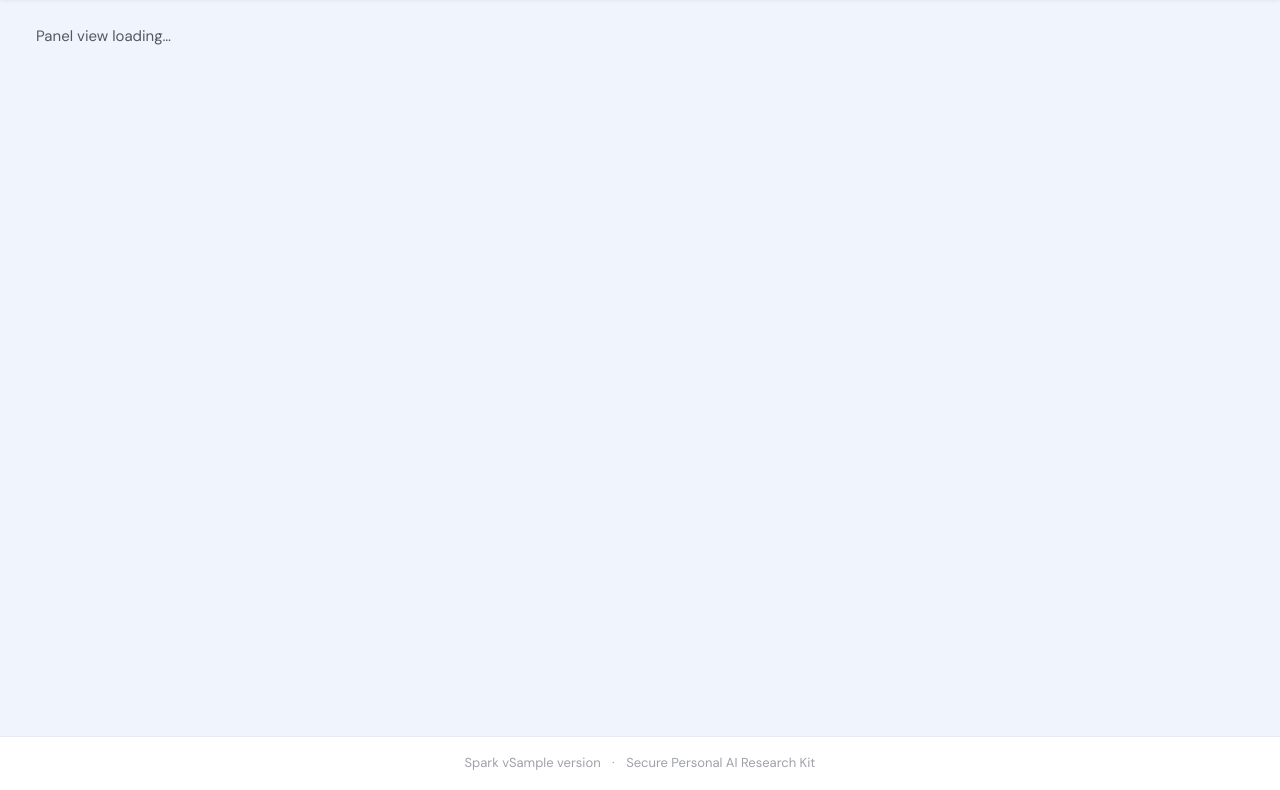
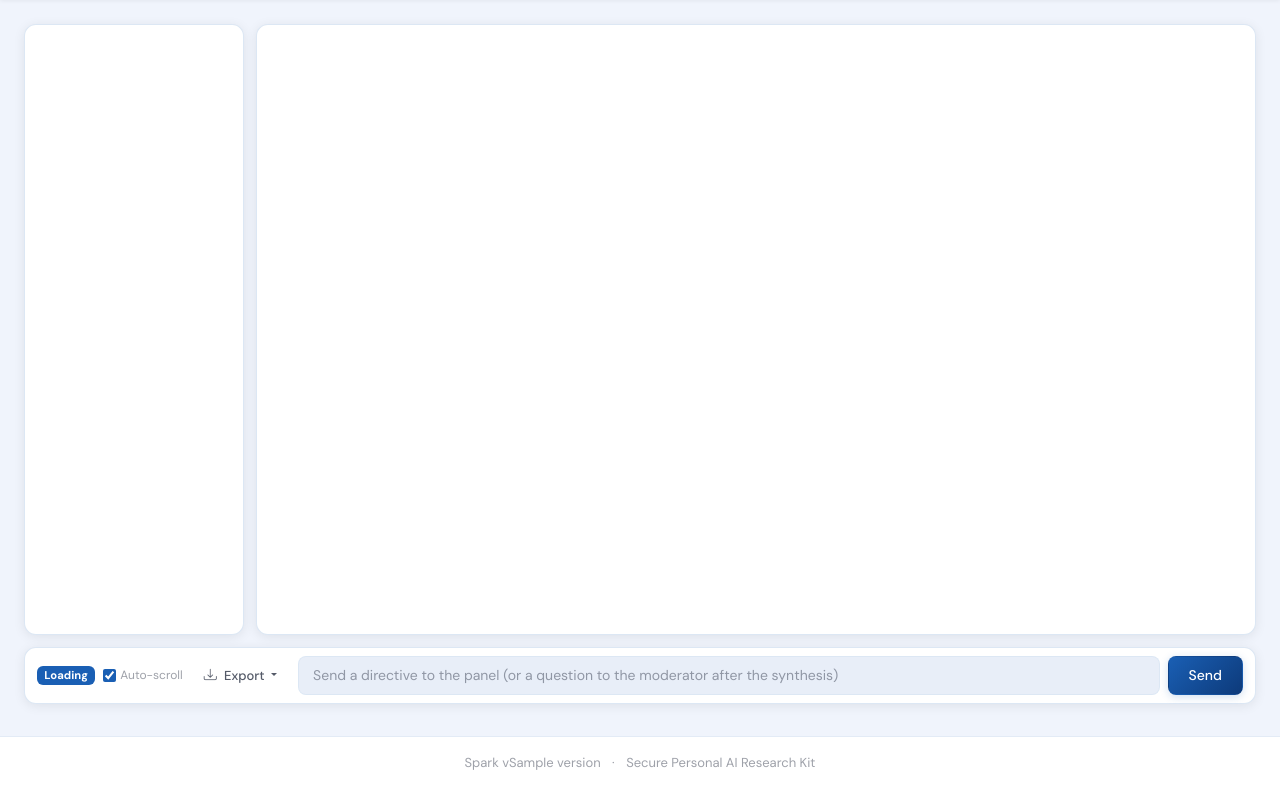
Before and after one commit to Cognisn/spark, a Python web app: template src/spark/web/templates/panel.html in a window 1280 px wide. Shown: the part 64-854 px from the top of the page. Run offline with Jinja, Linux system fonts and the light colour scheme; the template is opened without the code that fills it: most values are stand-ins (such as "Sample title", 1, 10 or a date in 2020); some libraries are stand-ins or nearby versions; some web fonts are replaced.

Commit message:
Add threaded panel page with speaker rail

```diff
--- /dev/null
+++ b/src/spark/web/static/js/panel.js
@@ -0,0 +1,449 @@
+/* Panel discussions: threaded SSE UI with a speaker rail. */
+(function () {
+    const root = document.getElementById('panel-root');
+    const cid = root.dataset.conversationId;
+    const thread = document.getElementById('panel-thread');
+    let streamId = null;
+    let evtSource = null;
+    let qaMode = false;
+    let humanPending = null;   // {role, name, round} while it is the user's turn
+    let agents = {};           // role -> {display_name, model_id, is_human, ...}
+    const currentToolGroup = {};  // role -> live tool group state
+
+    const PALETTE = ['#2a6df4', '#1f7a4d', '#a03030', '#7a4dbf', '#b8860b', '#0f7f8b'];
+
+    function el(tag, cls, text) {
+        const e = document.createElement(tag);
+        if (cls) e.className = cls;
+        if (text !== undefined) e.textContent = text;
+        return e;
+    }
+
+    function md(text) {
+        // Reuse the app's markdown renderer when available, else plain text
+        if (typeof renderMarkdown === 'function') return renderMarkdown(text || '');
+        const div = document.createElement('div');
+        div.textContent = text || '';
+        return div.innerHTML;
+    }
+
+    function escapeText(text) {
+        const div = document.createElement('div');
+        div.textContent = text ?? '';
+        return div.innerHTML;
+    }
+
+    function roleColour(role) {
+        if (role === 'moderator') return 'var(--app-accent)';
+        const idx = (parseInt(role.split(':')[1], 10) || 1) - 1;
+        return PALETTE[idx % PALETTE.length];
+    }
+
+    function displayName(role) {
+        return (agents[role] && agents[role].display_name) || role;
+    }
+
+    function maybeScroll() {
+        const box = document.getElementById('panel-autoscroll');
+        if (!box || box.checked) {
+            // The scroll container is the outer pane card (overflow-y: auto),
+            // not the inner thread div, which merely grows.
+            const container = document.getElementById('panel-thread-pane');
+            container.scrollTop = container.scrollHeight;
+        }
+    }
+
+    // --- Rail ---------------------------------------------------------------
+
+    function buildRail() {
+        const rail = document.getElementById('panel-rail');
+        rail.innerHTML = '';
+        const roles = ['moderator'].concat(
+            Object.keys(agents)
+                .filter(r => r.startsWith('panellist:'))
+                .sort((a, b) => parseInt(a.split(':')[1], 10) - parseInt(b.split(':')[1], 10))
+        );
+        roles.forEach(role => {
+            const a = agents[role] || {};
+            const entry = el('div', 'rail-entry');
+            entry.id = `rail-${role.replace(':', '-')}`;
+            const chip = el('span', 'rail-chip');
+            chip.style.background = roleColour(role);
+            entry.appendChild(chip);
+            const label = el('div');
+            label.appendChild(el('div', 'rail-name', a.display_name || role));
+            label.appendChild(el('div', 'rail-sub', a.is_human ? 'You' : (a.model_id || '')));
+            entry.appendChild(label);
+            rail.appendChild(entry);
+        });
+    }
+
+    function setFloor(role) {
+        document.querySelectorAll('#panel-rail .rail-entry').forEach(e =>
+            e.classList.toggle('has-floor', !!role && e.id === `rail-${role.replace(':', '-')}`));
+    }
+
+    // --- Thread cards ---------------------------------------------------------
+
+    function addCard(role, title, text, opts) {
+        const card = el('div', 'speaker-card' + (role === 'moderator' ? ' moderator-card' : '')
+            + ((opts && opts.cls) ? ` ${opts.cls}` : ''));
+        card.style.borderLeftColor = roleColour(role || 'moderator');
+        if (title) {
+            const name = el('div', 'speaker-name', title);
+            name.style.color = roleColour(role || 'moderator');
+            card.appendChild(name);
+        }
+        const body = el('div');
+        body.innerHTML = md(text);
+        card.appendChild(body);
+        thread.appendChild(card);
+        maybeScroll();
+        return card;
+    }
+
+    function addMuted(text) {
+        const block = el('div', 'text-muted small mb-2', text);
+        thread.appendChild(block);
+        maybeScroll();
+        return block;
+    }
+
+    function renderSynthesis(text) {
+        const card = el('div', 'judgement-card');
+        const title = el('div', 'judgement-title');
+        title.innerHTML = '<i class="bi bi-collection me-1"></i> SYNTHESIS';
+        const body = el('div');
+        body.innerHTML = md(text);
+        card.appendChild(title);
+        card.appendChild(body);
+        thread.appendChild(card);
+        maybeScroll();
+    }
+
+    function addExhibits(items) {
+        (items || []).forEach(ex => {
+            const card = el('div', 'exhibit-card');
+            card.appendChild(el('div', 'fw-semibold small', `Exhibit ${ex.label}: ${ex.title || ''}`));
+            card.appendChild(el('div', 'small', ex.content || ''));
+            if (ex.source) card.appendChild(el('div', 'small text-muted', ex.source));
+            thread.appendChild(card);
+        });
+        maybeScroll();
+    }
+
+    // --- Tool groups ----------------------------------------------------------
+
+    function startToolGroup(role) {
+        const group = el('div', 'tool-group open');
+        const header = el('div', 'tool-group-header');
+        header.innerHTML = '<i class="bi bi-tools"></i><span class="tool-count">Using tools...</span>' +
+            '<i class="bi bi-chevron-down ms-auto"></i>';
+        header.addEventListener('click', () => group.classList.toggle('open'));
+        const body = el('div', 'tool-group-body');
+        group.appendChild(header);
+        group.appendChild(body);
+        thread.appendChild(group);
+        currentToolGroup[role] = { group, body, count: 0, pending: [] };
+        maybeScroll();
+    }
+
+    function addToolCall(role, toolName) {
+        if (!currentToolGroup[role]) startToolGroup(role);
+        const state = currentToolGroup[role];
+        state.count += 1;
+        const entry = el('div', 'tool-entry');
+        entry.innerHTML = `<span class="spinner-border spinner-border-sm me-1" style="width:0.7rem;height:0.7rem;"></span>${escapeText(toolName)}`;
+        entry.dataset.tool = toolName;
+        state.body.appendChild(entry);
+        state.pending.push(entry);
+        state.group.querySelector('.tool-count').textContent = `Using tools... (${state.count})`;
+        maybeScroll();
+    }
+
+    function completeToolCall(role, toolName, result, status) {
+        const state = currentToolGroup[role];
+        if (!state) return;
+        const idx = state.pending.findIndex(e => e.dataset.tool === toolName);
+        const entry = idx >= 0 ? state.pending.splice(idx, 1)[0] : null;
+        if (!entry) return;
+        const icon = status === 'success' ? 'bi-check-circle' : 'bi-x-circle';
+        entry.innerHTML = `<i class="bi ${icon} me-1"></i>${escapeText(toolName)}` +
+            (result ? `<span class="result-snippet">${escapeText(String(result).slice(0, 160))}</span>` : '');
+    }
+
+    function closeToolGroup(role) {
+        const state = currentToolGroup[role];
+        if (!state) return;
+        state.group.classList.remove('open');
+        state.group.querySelector('.tool-count').textContent =
+            `Used ${state.count} tool${state.count === 1 ? '' : 's'}`;
+        currentToolGroup[role] = null;
+    }
+
+    function addHistoryToolGroup(toolCalls) {
+        if (!toolCalls || !toolCalls.length) return;
+        const group = el('div', 'tool-group');
+        const header = el('div', 'tool-group-header');
+        header.innerHTML = `<i class="bi bi-tools"></i><span class="tool-count">Used ${toolCalls.length} tool${toolCalls.length === 1 ? '' : 's'}</span>` +
+            '<i class="bi bi-chevron-down ms-auto"></i>';
+        header.addEventListener('click', () => group.classList.toggle('open'));
+        const body = el('div', 'tool-group-body');
+        toolCalls.forEach(tc => {
+            const entry = el('div', 'tool-entry');
+            entry.innerHTML = `<i class="bi bi-check-circle me-1"></i>${escapeText(tc.name || '')}` +
+                (tc.result ? `<span class="result-snippet">${escapeText(String(tc.result).slice(0, 160))}</span>` : '');
+            body.appendChild(entry);
+        });
+        group.appendChild(header);
+        group.appendChild(body);
+        thread.appendChild(group);
+    }
+
+    // --- Status and human mode -------------------------------------------------
+
+    function setStatus(text) {
+        document.getElementById('panel-status').textContent = text;
+    }
+
+    function showResume() {
+        document.getElementById('panel-resume').classList.remove('d-none');
+    }
+
+    function enterHumanMode(d) {
+        humanPending = d;
+        setFloor(d.role);
+        const banner = el('div', 'human-banner');
+        banner.id = 'panel-human-banner';
+        banner.innerHTML = `<i class="bi bi-mic me-1"></i> You have the floor, <strong>${escapeText(d.name)}</strong> — write your round ${d.round} contribution below.`;
+        thread.appendChild(banner);
+        maybeScroll();
+        const input = document.getElementById('panel-prompt');
+        input.placeholder = `You have the floor, ${d.name} — write your contribution`;
+        document.getElementById('panel-send').textContent = 'Submit contribution';
+        setStatus(`Round ${d.round}: your turn`);
+        input.focus();
+    }
+
+    function exitHumanMode() {
+        humanPending = null;
+        setFloor(null);
+        const banner = document.getElementById('panel-human-banner');
+        if (banner) banner.remove();
+        const input = document.getElementById('panel-prompt');
+        input.placeholder = 'Send a directive to the panel (or a question to the moderator after the synthesis)';
+        document.getElementById('panel-send').textContent = 'Send';
+    }
+
+    // --- History -----------------------------------------------------------------
+
+    function renderHistory(state) {
+        const exhibitsByTurn = state.exhibits || {};
+        (state.turns || []).forEach(t => {
+            if (t.status !== 'complete') return;
+            switch (t.turn_type) {
+                case 'announcement': addCard('moderator', 'Moderator — framing', t.content); break;
+                case 'interim': addCard('moderator', `Moderator — interim, round ${t.round}`, t.content); break;
+                case 'synthesis': renderSynthesis(t.content); break;
+                case 'qa_question': addCard('moderator', 'You asked', t.content); break;
+                case 'qa_answer': addCard('moderator', 'Moderator', t.content); break;
+                case 'user_prompt': addMuted(`User directive: ${t.content}`); break;
+                case 'contribution':
+                    addCard(t.role, `${displayName(t.role)} — round ${t.round}`, t.content);
+                    addExhibits(exhibitsByTurn[String(t.id)]);
+                    break;
+            }
+        });
+        setStatus(`State: ${state.config.state}, round ${state.config.current_round}`);
+        loadToolHistory();
+        return state.config.state;
+    }
+
+    async function loadToolHistory() {
+        try {
+            const resp = await fetch(`/chat/${cid}/api/agent-history`);
+            if (!resp.ok) return;
+            const data = await resp.json();
+            (data.agents || data || []).forEach(run => {
+                const name = run.agent_name || '';
+                if (!name.endsWith(' panellist')) return;
+                let calls = run.tool_calls;
+                if (typeof calls === 'string') {
+                    try { calls = JSON.parse(calls); } catch (e) { calls = null; }
+                }
+                addHistoryToolGroup(calls);
+            });
+        } catch (err) { /* history tool groups are cosmetic */ }
+    }
+
+    // --- SSE -----------------------------------------------------------------------
+
+    function connect() {
+        evtSource = new EventSource(`/stream/panel?conversation_id=${cid}`);
+        const handlers = {
+            stream_start: d => { streamId = d.stream_id; },
+            panel_state: d => setStatus(`State: ${d.state}, round ${d.round}`),
+            moderator_text: d => {
+                if (d.phase === 'synthesis') renderSynthesis(d.text);
+                else addCard('moderator', `Moderator — ${d.phase}`, d.text);
+            },
+            panellist_turn_start: d => {
+                addMuted(`${d.name} is preparing a round ${d.round} contribution...`);
+                startToolGroup(d.role);
+                document.getElementById('panel-cancel').classList.remove('d-none');
+            },
+            agent_tool_call: d => addToolCall(d.role, d.tool_name),
+            agent_tool_result: d => completeToolCall(d.role, d.tool_name, d.result, d.status),
+            floor: d => setFloor(d.role === 'none' ? null : d.role),
+            contribution: d => {
+                closeToolGroup(d.role);
+                addCard(d.role, `${d.name || displayName(d.role)} — round ${d.round}`, d.text);
+                document.getElementById('panel-cancel').classList.add('d-none');
+            },
+            exhibits: d => addExhibits(d.items),
+            human_turn: d => {
+                document.getElementById('panel-cancel').classList.add('d-none');
+                enterHumanMode(d);
+                evtSource.close();
+            },
+            turn_failed: d => {
+                addCard(d.role || 'moderator', 'Turn failed', d.error || '', { cls: 'text-danger' });
+                document.getElementById('panel-retry').classList.remove('d-none');
+            },
+            complete: () => {
+                setFloor(null);
+                document.getElementById('panel-cancel').classList.add('d-none');
+                if (!humanPending) {
+                    qaMode = true;
+                    setStatus('Panel concluded, ask the moderator about the discussion');
+                }
+                evtSource.close();
+            },
+            cancelled: () => { setFloor(null); setStatus('Paused'); showResume(); evtSource.close(); },
+            error: d => {
+                setFloor(null);
+                addCard('moderator', 'Error', d.error || '', { cls: 'text-danger' });
+                evtSource.close();
+            },
+        };
+        Object.entries(handlers).forEach(([type, fn]) =>
+            evtSource.addEventListener(type, e => fn(e.data ? JSON.parse(e.data) : {})));
+        evtSource.onerror = () => {
+            if (humanPending) { evtSource.close(); return; }
+            setStatus('Disconnected'); showResume(); evtSource.close();
+        };
+    }
+
+    document.getElementById('panel-resume').addEventListener('click', () => {
+        document.getElementById('panel-resume').classList.add('d-none');
+        connect();
+    });
+    document.getElementById('panel-retry').addEventListener('click', () => {
+        document.getElementById('panel-retry').classList.add('d-none');
+        connect(); // run() resumes and re-attempts the failed turn
+    });
+    document.getElementById('panel-cancel').addEventListener('click', () => {
+        if (streamId) fetch('/stream/cancel', {
+            method: 'POST',
+            headers: { 'Content-Type': 'application/json' },
+            body: JSON.stringify({ stream_id: streamId }),
+        });
+    });
+
+    // --- Prompt routing ----------------------------------------------------------
+
+    async function sendPrompt() {
+        const input = document.getElementById('panel-prompt');
+        const message = input.value.trim();
+        if (!message) return;
+        input.value = '';
+
+        if (humanPending) {
+            const pending = humanPending;
+            try {
+                const r = await fetch('/panel/api/prompt', {
+                    method: 'POST',
+                    headers: { 'Content-Type': 'application/json' },
+                    body: JSON.stringify({ conversation_id: parseInt(cid), message }),
+                });
+                const data = await r.json();
+                if (r.ok && data.accepted === 'contribution') {
+                    exitHumanMode();
+                    addCard(pending.role, `${pending.name} — round ${pending.round}`, message);
+                    connect(); // resume the rotation
+                } else {
+                    input.value = message; // let the user retry without retyping
+                    AppToast.danger('Error', (data && data.error) || 'The contribution was not accepted.');
+                }
+            } catch (err) {
+                input.value = message;
+                AppToast.danger('Error', 'Network error.');
+            }
+            return;
+        }
+
+        // Echo immediately so the UI never looks unresponsive.
+        if (qaMode) {
+            addCard('moderator', 'You asked', message);
+            const thinking = addMuted('');
+            thinking.innerHTML =
+                '<span class="spinner-border spinner-border-sm me-1" ' +
+                'style="width:0.7rem;height:0.7rem;"></span>Moderator is considering...';
+            setFloor('moderator');
+            try {
+                const r = await fetch('/panel/api/prompt', {
+                    method: 'POST',
+                    headers: { 'Content-Type': 'application/json' },
+                    body: JSON.stringify({ conversation_id: parseInt(cid), message }),
+                });
+                const data = await r.json();
+                thinking.remove();
+                if (r.ok && data.answer !== undefined) {
+                    addCard('moderator', 'Moderator', data.answer);
+                } else {
+                    addCard('moderator', 'Error',
+                        (data && data.error) || 'The moderator could not answer.', { cls: 'text-danger' });
+                }
+            } catch (err) {
+                thinking.remove();
+                addCard('moderator', 'Error', 'Network error.', { cls: 'text-danger' });
+            } finally {
+                setFloor(null);
+            }
+            return;
+        }
+
+        addMuted(`User directive: ${message}`);
+        try {
+            const r = await fetch('/panel/api/prompt', {
+                method: 'POST',
+                headers: { 'Content-Type': 'application/json' },
+                body: JSON.stringify({ conversation_id: parseInt(cid), message }),
+            });
+            if (!r.ok) AppToast.danger('Error', 'The directive could not be queued.');
+        } catch (err) {
+            AppToast.danger('Error', 'Network error.');
+        }
+    }
+    document.getElementById('panel-send').addEventListener('click', sendPrompt);
+    document.getElementById('panel-prompt').addEventListener('keydown', e => {
+        if (e.key === 'Enter') sendPrompt();
+    });
+
+    // Initial load: render history, then connect unless waiting on the user or done.
+    fetch(`/panel/api/state?conversation_id=${cid}`)
+        .then(r => r.json())
+        .then(state => {
+            agents = (state.config && state.config.agents) || {};
+            buildRail();
+            const s = renderHistory(state);
+            if (state.awaiting_human) {
+                enterHumanMode(state.awaiting_human);
+            } else if (s !== 'qa') {
+                connect();
+            } else {
+                qaMode = true;
+                setStatus('Panel concluded, ask the moderator about the discussion');
+            }
+        });
+})();
--- a/src/spark/web/templates/panel.html
+++ b/src/spark/web/templates/panel.html
@@ -3,8 +3,73 @@
 {% block title %}Spark - Panel{% endblock %}
 
 {% block content %}
-<div class="container-fluid" data-conversation-id="{{ conversation_id }}">
-  <h1 class="visually-hidden">Panel discussion</h1>
-  <p class="text-muted">Panel view loading…</p>
+<div id="panel-root" data-conversation-id="{{ conversation_id }}" class="panel-layout">
+    <div class="panel-main">
+        <div id="panel-rail" class="app-card panel-rail"></div>
+        <div id="panel-thread-pane" class="app-card panel-thread-pane">
+            <div id="panel-thread" class="panel-thread-body"></div>
+        </div>
+    </div>
+    <div class="panel-controls app-card">
+        <span id="panel-status" class="badge" style="background: var(--app-accent); color: var(--app-bg-primary);">Loading</span>
+        <button id="panel-resume" class="btn btn-sm btn-app-primary d-none">Resume</button>
+        <button id="panel-retry" class="btn btn-sm btn-app-primary d-none">Retry turn</button>
+        <button id="panel-cancel" class="btn btn-sm btn-app-ghost d-none">Cancel</button>
+        <label class="d-flex align-items-center gap-1" style="font-size: 0.75rem; color: var(--app-text-muted);">
+            <input type="checkbox" id="panel-autoscroll" checked style="accent-color: var(--app-accent);"> Auto-scroll
+        </label>
+        <div class="dropdown">
+            <button class="btn btn-app-ghost btn-sm dropdown-toggle" data-bs-toggle="dropdown">
+                <i class="bi bi-download me-1"></i> Export
+            </button>
+            <ul class="dropdown-menu">
+                <li><a class="dropdown-item" href="/chat/{{ conversation_id }}/api/export?format=markdown">Markdown</a></li>
+                <li><a class="dropdown-item" href="/chat/{{ conversation_id }}/api/export?format=html">HTML</a></li>
+            </ul>
+        </div>
+        <div class="panel-input">
+            <input id="panel-prompt" class="form-control"
+                   placeholder="Send a directive to the panel (or a question to the moderator after the synthesis)">
+            <button id="panel-send" class="btn btn-app-primary">Send</button>
+        </div>
+    </div>
 </div>
+<style>
+    .panel-layout { display: flex; flex-direction: column; gap: 0.75rem; height: calc(100vh - 120px); }
+    .panel-main { display: flex; gap: 0.75rem; flex: 1; min-height: 0; }
+    .panel-rail { flex: 0 0 220px; overflow-y: auto; padding: 0.5rem; }
+    .panel-thread-pane { flex: 1; overflow-y: auto; min-width: 0; }
+    .panel-thread-body { padding: 0.75rem; }
+    .panel-controls { display: flex; align-items: center; gap: 0.5rem; padding: 0.5rem 0.75rem; }
+    .panel-input { display: flex; gap: 0.5rem; flex: 1; }
+    .rail-entry { display: flex; align-items: center; gap: 0.5rem; padding: 0.45rem 0.5rem;
+                  border: 1px solid transparent; border-radius: 0.5rem; margin-bottom: 0.25rem; }
+    .rail-chip { width: 0.7rem; height: 0.7rem; border-radius: 50%; flex: 0 0 auto; }
+    .rail-name { font-weight: 600; font-size: 0.85rem; }
+    .rail-sub { font-size: 0.7rem; color: var(--app-text-muted); }
+    .rail-entry.has-floor { box-shadow: 0 0 14px rgba(150, 30, 40, 0.55);
+                            border-color: rgba(150, 30, 40, 0.7); transition: box-shadow 0.4s ease; }
+    .speaker-card { border: 1px solid var(--app-border); border-left-width: 4px; border-radius: 0.5rem;
+                    padding: 0.6rem 0.75rem; margin: 0.5rem 0; }
+    .speaker-card .speaker-name { font-weight: 600; font-size: 0.85rem; margin-bottom: 0.25rem; }
+    .moderator-card { background: var(--app-bg-secondary); }
+    .human-banner { border: 1px dashed var(--app-accent); border-radius: 0.5rem; padding: 0.6rem 0.75rem;
+                    margin: 0.5rem 0; color: var(--app-text-primary); background: var(--app-bg-secondary); }
+    .exhibit-card { border: 1px solid var(--app-border); border-radius: 6px; padding: 0.5rem;
+                    margin-top: 0.5rem; background: var(--app-bg-secondary); }
+    .judgement-card { border: 1px solid var(--app-accent); border-left-width: 4px; border-radius: 0.5rem; padding: 0.75rem; margin: 0.5rem 0; background: var(--app-bg-secondary); }
+    .judgement-card .judgement-title { font-weight: 700; letter-spacing: 0.06em; color: var(--app-accent); margin-bottom: 0.5rem; }
+    .tool-group { border: 1px solid var(--app-border); border-radius: 0.5rem; margin: 0.5rem 0; font-size: 0.8125rem; }
+    .tool-group-header { padding: 0.35rem 0.6rem; cursor: pointer; display: flex; align-items: center; gap: 0.4rem; background: var(--app-bg-secondary); border-radius: 0.5rem; }
+    .tool-group.open .tool-group-header { border-bottom: 1px solid var(--app-border); border-radius: 0.5rem 0.5rem 0 0; }
+    .tool-group-body { display: none; padding: 0.35rem 0.6rem; }
+    .tool-group.open .tool-group-body { display: block; }
+    .tool-entry { padding: 0.15rem 0; color: var(--app-text-muted); }
+    .tool-entry .result-snippet { display: block; margin-left: 1.1rem; font-size: 0.75rem; opacity: 0.8; }
+</style>
 {% endblock %}
+
+{% block scripts %}
+<script src="/static/js/main.js"></script>
+<script src="/static/js/panel.js"></script>
+{% endblock %}
```
